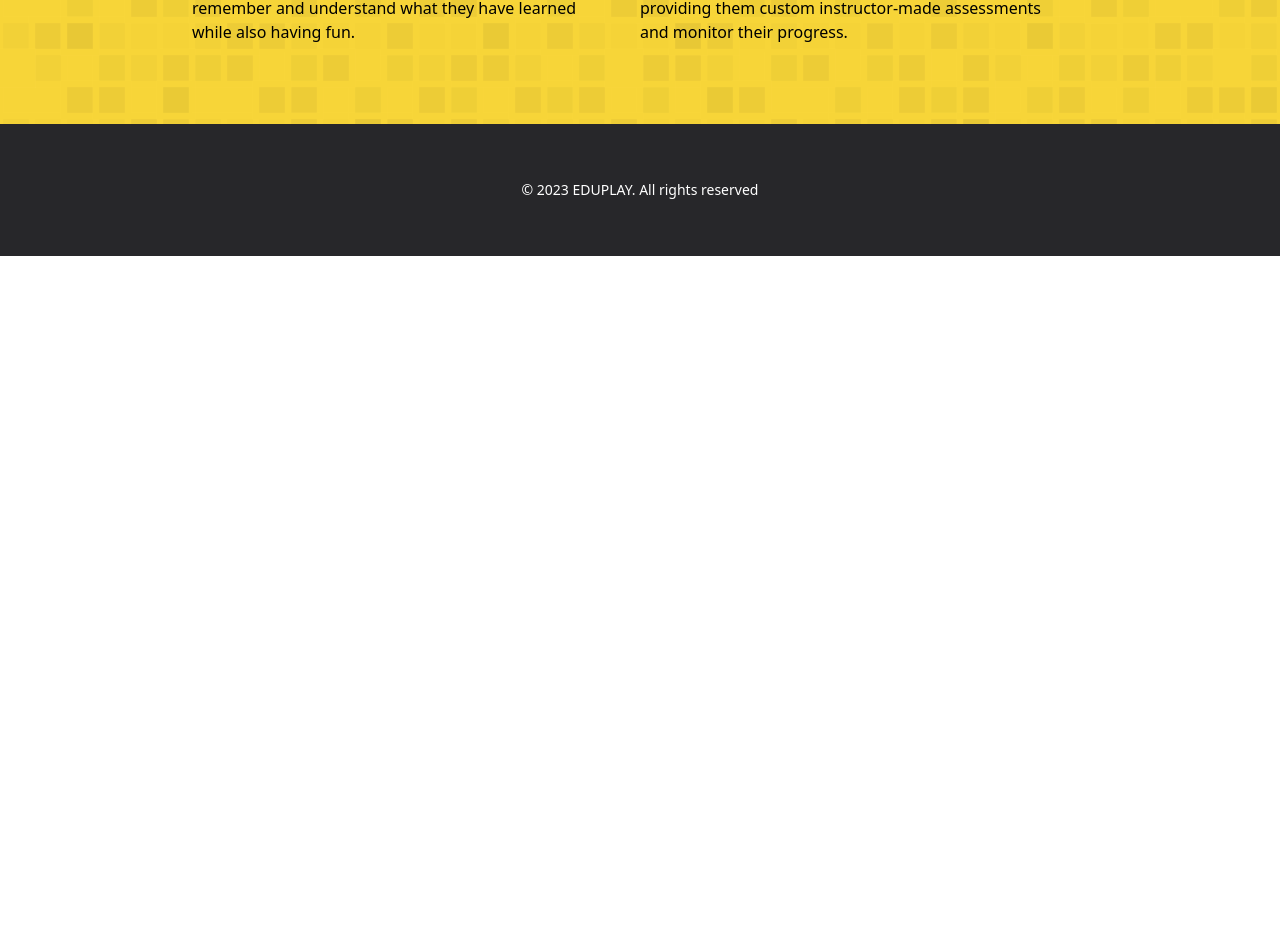
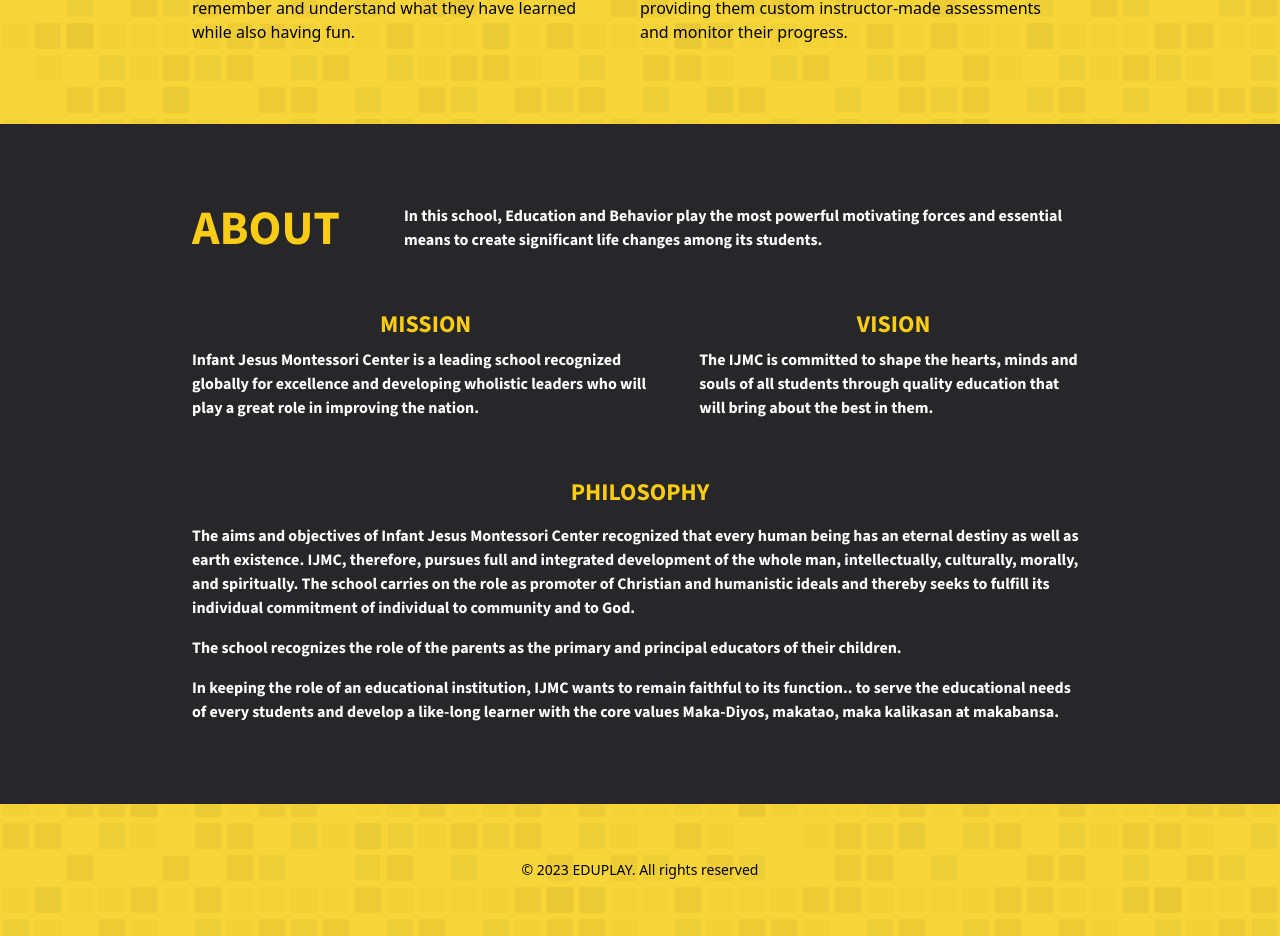
Before and after one commit to ReiTony/EduPlay-main, a React (Vite) app in the folder Client/: page / in a window 1280 px wide. Shown: the part 1676-2612 px from the top of the page. Before the commit the page ends 1932 px from the top, so only its background shows below. Built offline with nearby package versions, Linux system fonts and the light colour scheme; a web font is replaced by a local one.

Commit message:
add about section in landing page

```diff
--- a/Client/src/component/LandingPage.jsx
+++ b/Client/src/component/LandingPage.jsx
@@ -98,8 +98,40 @@ function LandingPage() {
         </div>
       </section>
 
-      <section className="bg-zinc-800 sectionSize">
-        <div className="text-sm text-white font-montserrat">© 2023 EDUPLAY. All rights reserved</div>
+      <section className="flex flex-col gap-14 bg-zinc-800 sectionSize text-white font-sourceSans3 py-20" id="about">
+        <div className="flex flex-col gap-4 sm:flex-row sm:gap-16">
+          <h2 className="text-yellow-400 font-bold text-5xl">ABOUT</h2>
+          <p>In this school, Education and Behavior play the most powerful motivating forces and essential means to create significant life changes among its students.</p>
+        </div>
+
+        <div className="flex flex-col sm:flex-row gap-10">
+          <div className="flex flex-col gap-2">
+            <h3 className="text-yellow-400 font-bold text-2xl text-center">MISSION</h3>
+            <p>Infant Jesus Montessori Center is a leading school recognized globally for excellence and developing wholistic leaders who will play a great role in improving the nation.</p>
+          </div>
+          <div className="flex flex-col gap-2">
+            <h3 className="text-yellow-400 font-bold text-2xl text-center">VISION</h3>
+            <p>The IJMC is committed to shape the hearts, minds and souls of all students through quality education that will bring about the best in them.</p>
+          </div>
+        </div>
+
+        <div className="flex flex-col gap-4">
+          <h2 className="text-yellow-400 font-bold text-2xl text-center">PHILOSOPHY</h2>
+          <p>
+            The aims and objectives of Infant Jesus Montessori Center recognized that every human being has an eternal destiny as well as earth existence. IJMC, therefore, pursues full and integrated development of the whole
+            man, intellectually, culturally, morally, and spiritually. The school carries on the role as promoter of Christian and humanistic ideals and thereby seeks to fulfill its individual commitment of individual to
+            community and to God.
+          </p>
+          <p>The school recognizes the role of the parents as the primary and principal educators of their children.</p>
+          <p>
+            In keeping the role of an educational institution, IJMC wants to remain faithful to its function.. to serve the educational needs of every students and develop a like-long learner with the core values Maka-Diyos,
+            makatao, maka kalikasan at makabansa.
+          </p>
+        </div>
+      </section>
+
+      <section className="bg-secondary sectionSize">
+        <div className="text-sm font-montserrat">© 2023 EDUPLAY. All rights reserved</div>
       </section>
     </div>
   );
```
